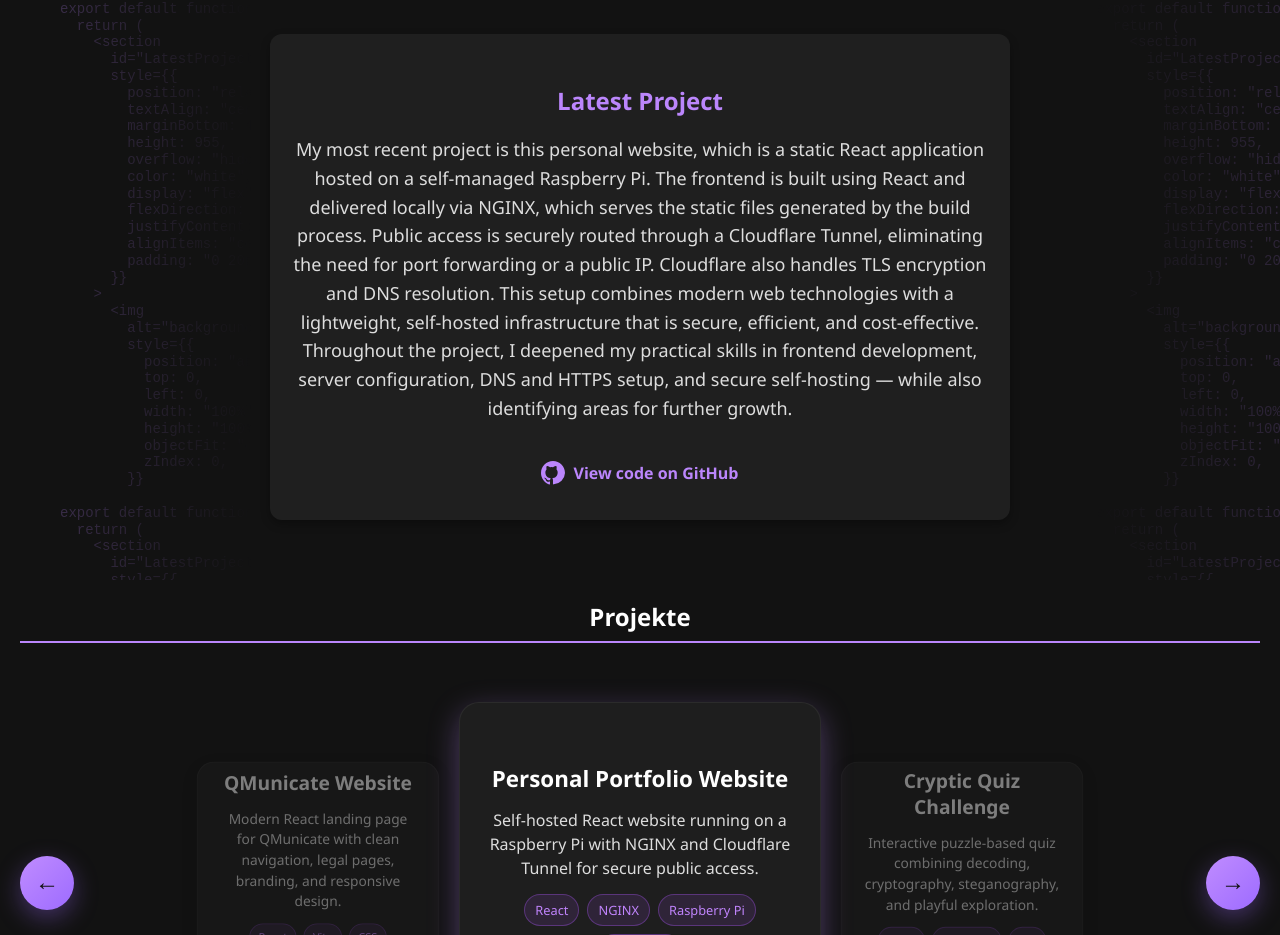
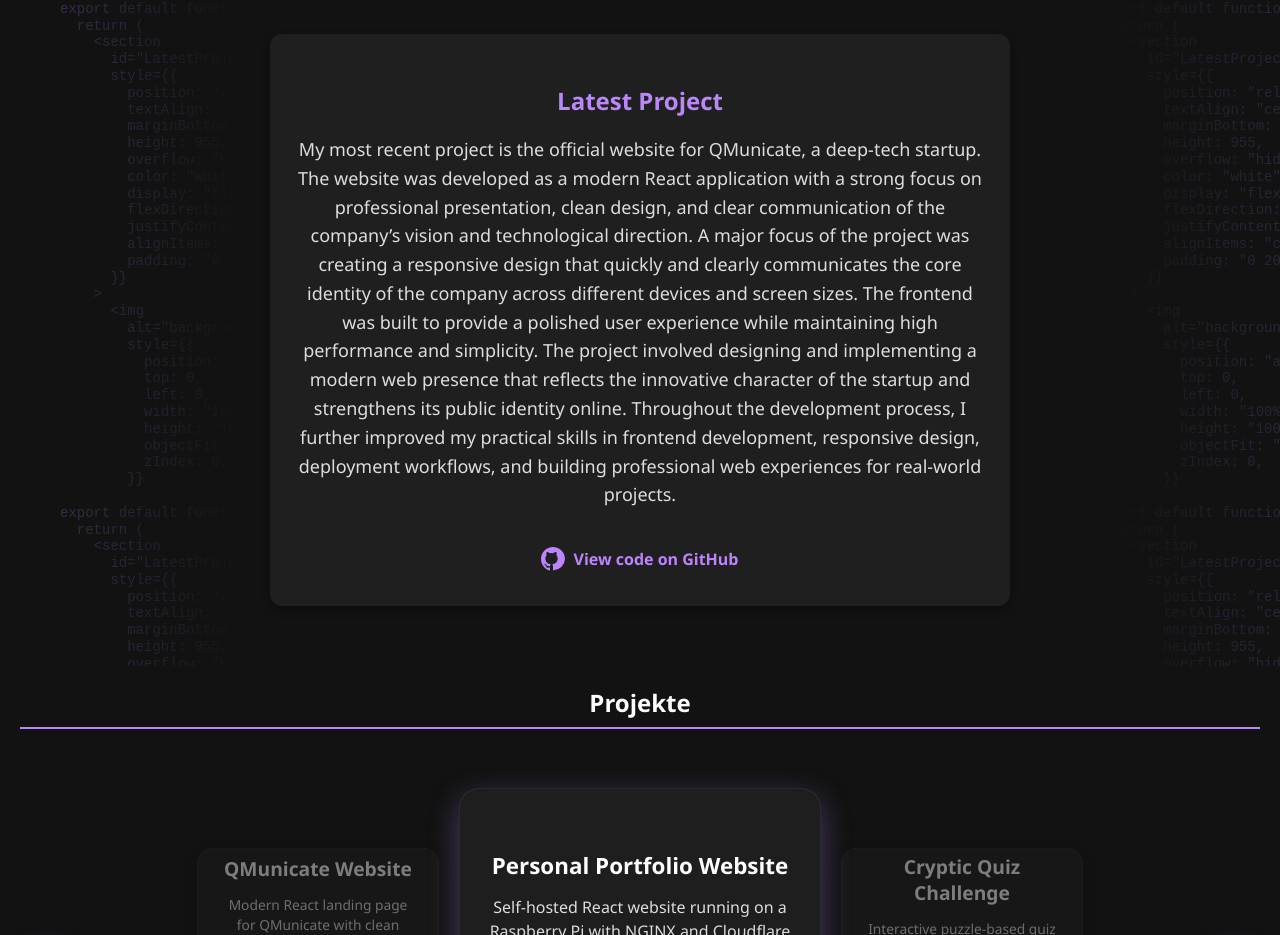
Before and after one commit to milan-bueki/MyWebsite, a React (Vite) app: page / in a window 1280 px wide. Shown: the part 826-1761 px from the top of the page. Built offline with nearby package versions, Linux system fonts and the light colour scheme.

Commit message:
Changed latest project to latest project

```diff
--- a/src/components/LatestProject/LatestProject.jsx
+++ b/src/components/LatestProject/LatestProject.jsx
@@ -42,18 +42,12 @@
       <section className="latest-content">
         <h2>Latest Project</h2>
         <p>
-          My most recent project is this personal website, which is a static React application hosted on a self-managed Raspberry Pi.
-
-          The frontend is built using React and delivered locally via NGINX, which serves the static files generated by the build process. Public access is securely routed through a Cloudflare Tunnel, eliminating the need for port forwarding or a public IP. Cloudflare also handles TLS encryption and DNS resolution.
-
-          This setup combines modern web technologies with a lightweight, self-hosted infrastructure that is secure, efficient, and cost-effective.
-
-          Throughout the project, I deepened my practical skills in frontend development, server configuration, DNS and HTTPS setup, and secure self-hosting — while also identifying areas for further growth.
+My most recent project is the official website for QMunicate, a deep-tech startup. The website was developed as a modern React application with a strong focus on professional presentation, clean design, and clear communication of the company’s vision and technological direction. A major focus of the project was creating a responsive design that quickly and clearly communicates the core identity of the company across different devices and screen sizes. The frontend was built to provide a polished user experience while maintaining high performance and simplicity. The project involved designing and implementing a modern web presence that reflects the innovative character of the startup and strengthens its public identity online. Throughout the development process, I further improved my practical skills in frontend development, responsive design, deployment workflows, and building professional web experiences for real-world projects.
 
         </p>
 
         <a
-          href="https://github.com/milan-bueki/MyWebsite"
+          href="https://github.com/milan-bueki/QMunicate-Website"
           target="_blank"
           rel="noopener noreferrer"
           className="latest-link"
```
